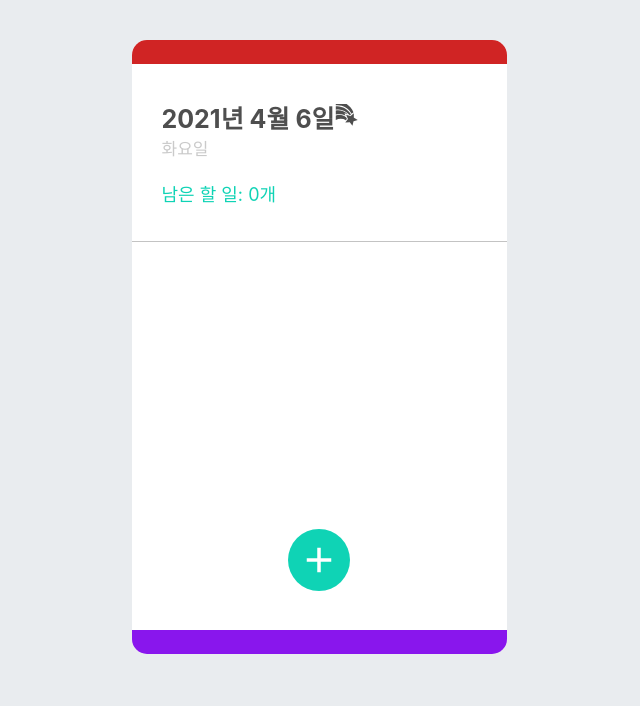
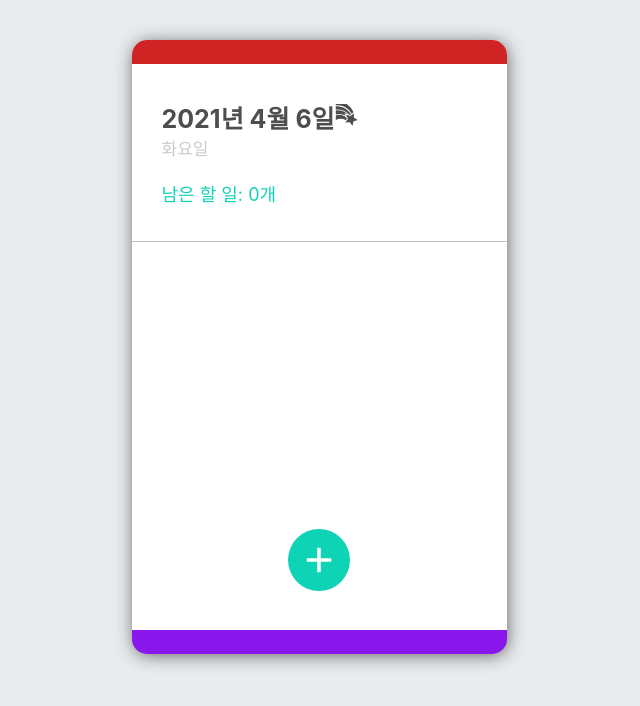
Before and after one commit to hyejooLim/rainbow, a React (Create React App) app: page / in a window 1280 px wide. Shown: the top 706 px of the page, without its empty margins (321-961 px from the left). Built offline with nearby package versions, Linux system fonts and the light colour scheme.

Commit message:
add shadow box

```diff
--- a/src/components/TDlayout.jsx
+++ b/src/components/TDlayout.jsx
@@ -13,6 +13,9 @@ const TDlayoutBlock = styled.div`
   background-color: white;
   border-radius: 15px;
   border-bottom: 24px solid #8916ed;
+  box-shadow: 1px 2px 18px -1px rgba(95, 95, 95, 1);
+  -webkit-box-shadow: 1px 2px 18px -1px rgba(95, 95, 95, 1);
+  -moz-box-shadow: 1px 2px 18px -1px rgba(95, 95, 95, 1);
   display: flex;
   flex-direction: column;
 `;
```
